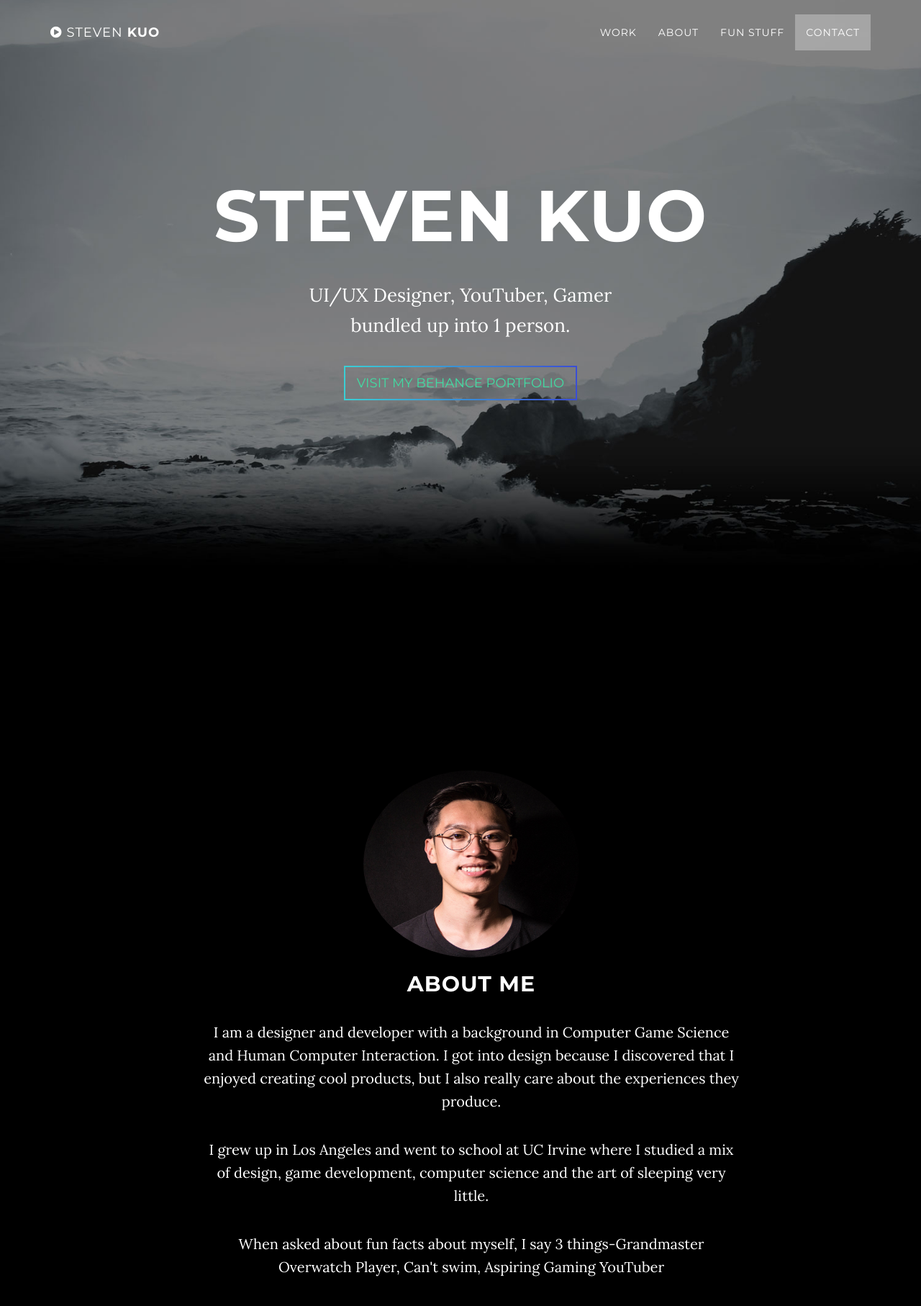
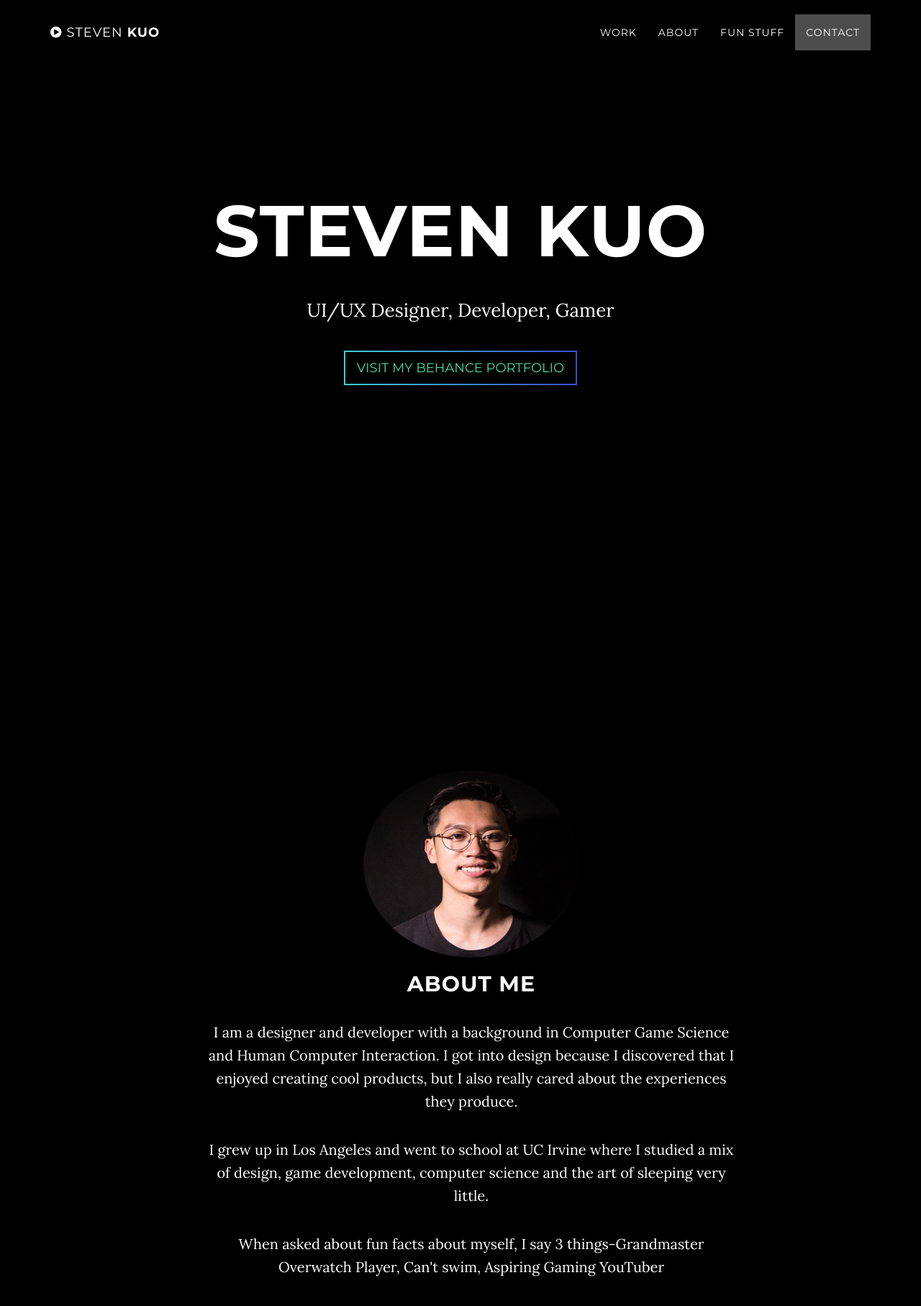
Before and after one commit to sykuo/sk_personal_website, a website: page stevenkuo_1weekchallenge/index.html in a window 1280 px wide. Shown: the top 1814 px of the page at 72% size. Drawn offline with nearby package versions, Linux system fonts and the light colour scheme; some packages are replaced by stand-ins of ours.

Commit message:
Reducing time to scroll + fixing content typos

```diff
--- a/stevenkuo_1weekchallenge/css/grayscale.css
+++ b/stevenkuo_1weekchallenge/css/grayscale.css
@@ -125,7 +125,7 @@ a:focus {
   text-align: center;
   color: white;
   /*background: url(../img/intro-bg.jpg) no-repeat bottom center scroll;*/
-  background: url(../img/intro-bg.jpg) no-repeat bottom center scroll;
+  /*background: url(../img/intro-bg4.png) no-repeat bottom center scroll;*/
   background-color: black;
   -webkit-background-size: cover;
   -moz-background-size: cover;
@@ -225,8 +225,9 @@ a:focus {
   width: 100%;
   padding: 50px 0;
   color: white;
-  background: url(../img/downloads-bg.jpg) no-repeat center center scroll;
+  /*background: url(../img/downloads-bg.jpg) no-repeat center center scroll;*/
   background-color: black;
+  background-color: #757575;
   -webkit-background-size: cover;
   -moz-background-size: cover;
   background-size: cover;
--- a/stevenkuo_1weekchallenge/index.html
+++ b/stevenkuo_1weekchallenge/index.html
@@ -61,7 +61,7 @@
                         <a class="page-scroll" href="#profile_pic">About</a>
                     </li>
                     <li>
-                        <a class="page-scroll" href="#download">FUN STUFF</a>
+                        <a class="page-scroll" href="#download">Fun Stuff</a>
                     </li>
                     <li>
                         <a class="page-scroll" href="#contact">Contact</a>
@@ -80,8 +80,8 @@
                 <div class="row">
                     <div class="col-md-8 col-md-offset-2">
                         <h1 class="brand-heading">Steven Kuo</h1>
-                        <p class="intro-text">UI/UX Designer, YouTuber, Gamer
-                            <br>bundled up into 1 person.</p>
+                        <p class="intro-text">UI/UX Designer, Developer, Gamer
+                            <br></p>
                         <a href="https://www.behance.net/yksteven100021" target="_blank" class="btn btn-default btn-lg">Visit my Behance Portfolio</a>
                         <!--<a href="#about" class="btn btn-circle page-scroll">
                             <i class="fa fa-angle-double-down animated"></i>
@@ -102,7 +102,7 @@
         <div class="row">
             <div class="col-lg-8 col-lg-offset-2">
                 <h2>ABOUT ME</h2>
-                <p>I am a designer and developer with a background in Computer Game Science and Human Computer Interaction. I got into design because I discovered that I enjoyed creating cool products, but I also really care about the experiences they produce. </p>
+                <p>I am a designer and developer with a background in Computer Game Science and Human Computer Interaction. I got into design because I discovered that I enjoyed creating cool products, but I also really cared about the experiences they produce. </p>
                 <p>I grew up in Los Angeles and went to school at UC Irvine where I studied a mix of design, game development, computer science and the art of sleeping very little. </p>
                 <p>When asked about fun facts about myself, I say 3 things-Grandmaster Overwatch Player, Can't swim, Aspiring Gaming YouTuber</p>
             </div>
--- a/stevenkuo_1weekchallenge/js/grayscale.js
+++ b/stevenkuo_1weekchallenge/js/grayscale.js
@@ -22,7 +22,7 @@ $(function() {
         var $anchor = $(this);
         $('html, body').stop().animate({
             scrollTop: $($anchor.attr('href')).offset().top
-        }, 1500, 'easeInOutExpo');
+        }, 1000, 'easeInOutExpo');
         event.preventDefault();
     });
 });
```
Also changed, not shown: stevenkuo_1weekchallenge/img/intro-bg4.jpg (added), 1 other file.
